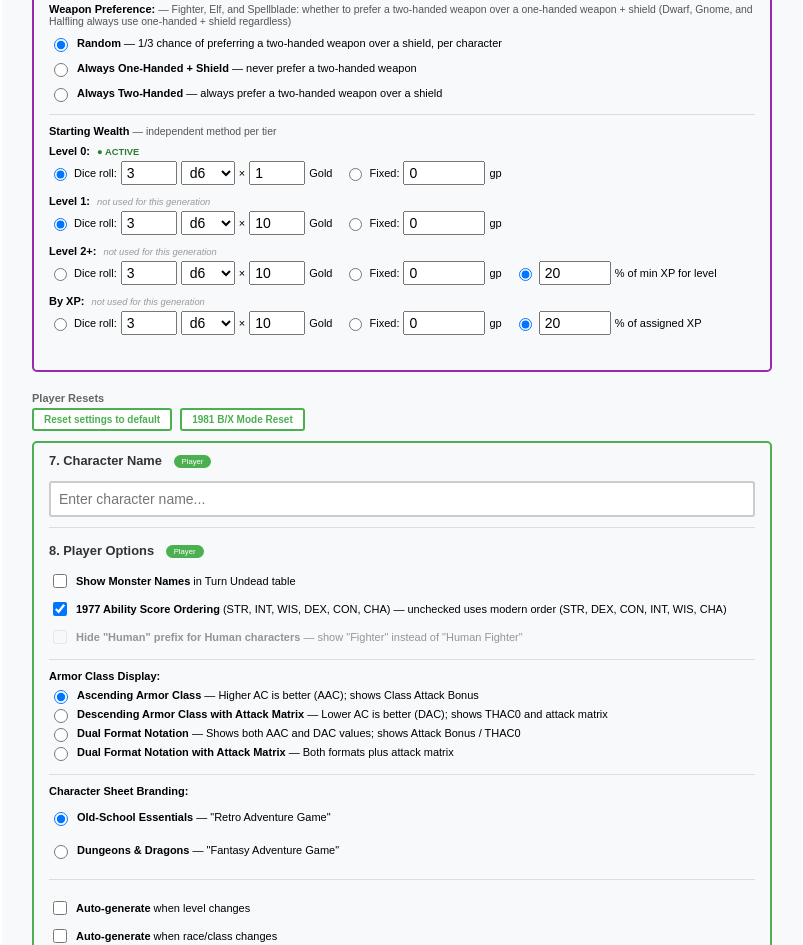
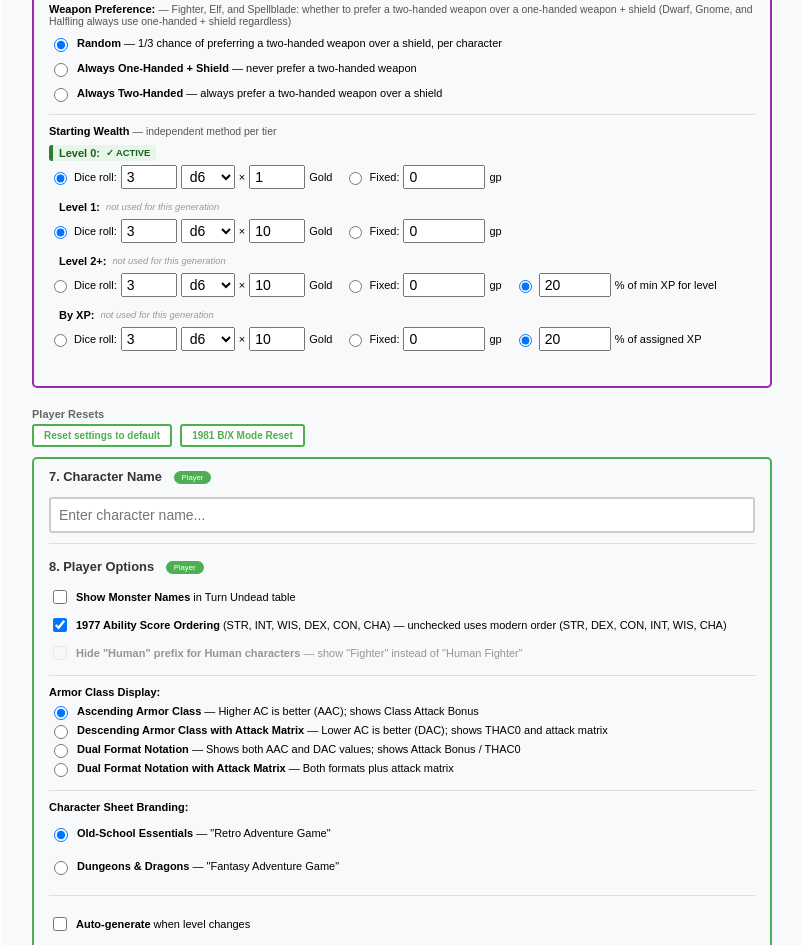
Before and after one commit to bmfrosty/ose-level-0, a website: page generator.html in a window 1280 px wide. Shown: the part 1595-2540 px from the top of the page, without its empty margins (238-1041 px from the left). Drawn offline with Linux system fonts and the light colour scheme.

Commit message:
Make the active Starting Wealth tier's highlight pop more
Wrap each tier's heading in its own row container and, instead of
just recoloring the small badge, highlight the whole heading line for
the active tier: a solid green left border, light green background,
and green bold text for the entire row (heading + badge). Inactive
tiers keep a transparent border (avoids layout shift when switching
tiers) and their existing grey/italic "not used" badge text.

```diff
--- a/gen-ui.js
+++ b/gen-ui.js
@@ -399,15 +399,27 @@ function updateXPPreview() {
 // referee can't set the wrong tier's Fixed Gold and have it silently ignored.
 function updateWealthTierBadges() {
     const activeTier = xpMode ? 'xp' : selectedLevel === 0 ? 'l0' : selectedLevel === 1 ? 'l1' : 'l2';
-    const badgeIds = { l0: 'l0WealthBadge', l1: 'l1WealthBadge', l2: 'l2WealthBadge', xp: 'xpWealthBadge' };
-    Object.entries(badgeIds).forEach(([tier, id]) => {
-        const el = document.getElementById(id);
-        if (!el) return;
+    const rowIds   = { l0: 'l0WealthHeadingRow', l1: 'l1WealthHeadingRow', l2: 'l2WealthHeadingRow', xp: 'xpWealthHeadingRow' };
+    const badgeIds = { l0: 'l0WealthBadge',      l1: 'l1WealthBadge',      l2: 'l2WealthBadge',      xp: 'xpWealthBadge' };
+    Object.keys(rowIds).forEach(tier => {
+        const row   = document.getElementById(rowIds[tier]);
+        const badge = document.getElementById(badgeIds[tier]);
         const isActive = tier === activeTier;
-        el.textContent = isActive ? '● ACTIVE' : 'not used for this generation';
-        el.style.color = isActive ? '#2e7d32' : '#999';
-        el.style.fontWeight = isActive ? 'bold' : 'normal';
-        el.style.fontStyle = isActive ? 'normal' : 'italic';
+        // Border-left color/background/text color toggle on the whole heading
+        // row (not just the badge) so the active tier is unmistakable at a
+        // glance — border width stays constant (transparent when inactive) to
+        // avoid a layout shift when switching tiers.
+        if (row) {
+            row.style.borderLeftColor = isActive ? '#2e7d32' : 'transparent';
+            row.style.background      = isActive ? '#e8f5e9' : 'transparent';
+            row.style.color           = isActive ? '#1b5e20' : '';
+        }
+        if (badge) {
+            badge.textContent  = isActive ? '✓ ACTIVE' : 'not used for this generation';
+            badge.style.color  = isActive ? '' : '#999';
+            badge.style.fontWeight  = isActive ? 'bold'   : 'normal';
+            badge.style.fontStyle   = isActive ? 'normal' : 'italic';
+        }
     });
 }
 
--- a/generator.html
+++ b/generator.html
@@ -702,8 +702,10 @@
                 <span style="color:#555; font-size:0.95em;"> — independent method per tier</span>
 
                 <div style="margin-top:8px;">
-                    <strong>Level 0:</strong>
-                    <span id="l0WealthBadge" style="font-size:0.85em; margin-left:4px;"></span>
+                    <div id="l0WealthHeadingRow" style="display:inline-flex; align-items:center; gap:6px; padding:2px 6px; border-left:4px solid transparent; border-radius:3px;">
+                        <strong>Level 0:</strong>
+                        <span id="l0WealthBadge" style="font-size:0.85em;"></span>
+                    </div>
                     <div style="display:flex; align-items:center; gap:12px; margin-top:4px; flex-wrap:wrap;">
                         <label style="display:flex;align-items:center;gap:4px;">
                             <input type="radio" name="l0WealthMethod" id="l0WealthDice" value="dice" checked>
@@ -730,8 +732,10 @@
                 </div>
 
                 <div style="margin-top:10px;">
-                    <strong>Level 1:</strong>
-                    <span id="l1WealthBadge" style="font-size:0.85em; margin-left:4px;"></span>
+                    <div id="l1WealthHeadingRow" style="display:inline-flex; align-items:center; gap:6px; padding:2px 6px; border-left:4px solid transparent; border-radius:3px;">
+                        <strong>Level 1:</strong>
+                        <span id="l1WealthBadge" style="font-size:0.85em;"></span>
+                    </div>
                     <div style="display:flex; align-items:center; gap:12px; margin-top:4px; flex-wrap:wrap;">
                         <label style="display:flex;align-items:center;gap:4px;">
                             <input type="radio" name="l1WealthMethod" id="l1WealthDice" value="dice" checked>
@@ -758,8 +762,10 @@
                 </div>
 
                 <div style="margin-top:10px;">
-                    <strong>Level 2+:</strong>
-                    <span id="l2WealthBadge" style="font-size:0.85em; margin-left:4px;"></span>
+                    <div id="l2WealthHeadingRow" style="display:inline-flex; align-items:center; gap:6px; padding:2px 6px; border-left:4px solid transparent; border-radius:3px;">
+                        <strong>Level 2+:</strong>
+                        <span id="l2WealthBadge" style="font-size:0.85em;"></span>
+                    </div>
                     <div style="display:flex; align-items:center; gap:12px; margin-top:4px; flex-wrap:wrap;">
                         <label style="display:flex;align-items:center;gap:4px;">
                             <input type="radio" name="l2WealthMethod" id="l2WealthDice" value="dice">
@@ -792,8 +798,10 @@
                 </div>
 
                 <div style="margin-top:10px;">
-                    <strong>By XP:</strong>
-                    <span id="xpWealthBadge" style="font-size:0.85em; margin-left:4px;"></span>
+                    <div id="xpWealthHeadingRow" style="display:inline-flex; align-items:center; gap:6px; padding:2px 6px; border-left:4px solid transparent; border-radius:3px;">
+                        <strong>By XP:</strong>
+                        <span id="xpWealthBadge" style="font-size:0.85em;"></span>
+                    </div>
                     <div style="display:flex; align-items:center; gap:12px; margin-top:4px; flex-wrap:wrap;">
                         <label style="display:flex;align-items:center;gap:4px;">
                             <input type="radio" name="byXpWealthMethod" id="xpWealthDice" value="dice">
```
